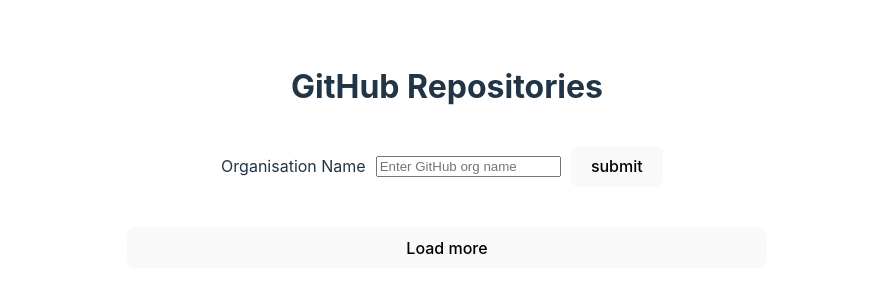
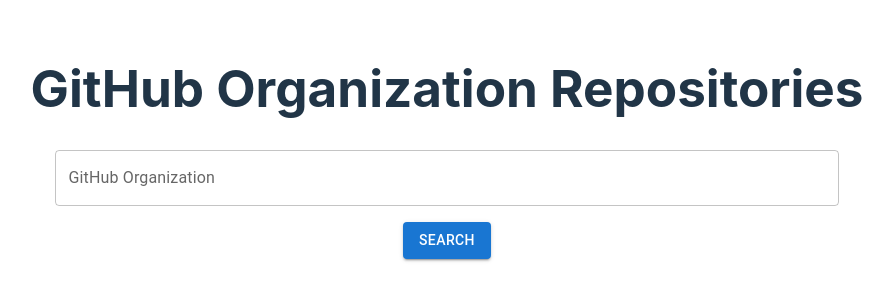
Before and after one commit to ebosetalee/g-org-repos, a React (Vite) app in the folder client/: page / in a window 1280 px wide. Shown: the part 242-542 px from the top of the page, without its empty margins (193-1086 px from the left). Built offline with nearby package versions, Linux system fonts and the light colour scheme.

Commit message:
feat: use material ui

```diff
--- a/client/package.json
+++ b/client/package.json
@@ -10,6 +10,10 @@
     "preview": "vite preview"
   },
   "dependencies": {
+    "@emotion/react": "^11.13.3",
+    "@emotion/styled": "^11.13.0",
+    "@mui/icons-material": "^6.1.1",
+    "@mui/material": "^6.1.1",
     "axios": "^1.7.7",
     "react": "^18.3.1",
     "react-dom": "^18.3.1"
--- a/client/src/App.css
+++ b/client/src/App.css
@@ -21,7 +21,7 @@
   font-size: 32px;
   text-align: center;
 }
-
+/*
 .repos {
   display: grid;
   width: 600px;
@@ -40,7 +40,7 @@
     /* column-count: 2; */
     /* border-bottom: 1px solid #eaeaea; */
 
-    a {
+    /* a {
       color: #007bff;
       text-decoration: none;
 
@@ -51,5 +51,4 @@
   }
 
 .details:hover {
- filter: drop-shadow(0 0 2em #646cffaa);
-}
+ filter: drop-shadow(0 0 2em #646cffaa); */
--- a/client/src/App.tsx
+++ b/client/src/App.tsx
@@ -1,69 +1,13 @@
-import React, { useState, useEffect } from 'react'
-// import RepoList from './repository'
-import { fetchRepositories } from './services/api'
+import RepoList from './repository'
 import './App.css'
 
-
-interface Repo {
-  id: string;
-  name: string;
-  html_url: string;
-  language: string;
-  branches: number;
-}
-
 function App() {
-  const [page, setPage] = useState(1)
-
-  const [repos, setRepos] = useState<Repo[]>([]);
-  const [org, setOrg] = useState("")
-
-  function handleInput(e: React.FormEvent) {
-    e.preventDefault()
-    fetchRepositories(org, page).then(data => { setRepos(prev => [...prev, ...data]) });
-  }
-
-  useEffect(() => {
-    if (page == 1) return;
-    if (page) {
-      fetchRepositories(org, page).then(data => setRepos(prev => [...prev, ...data]));
-    }
-  }, [org, page]);
 
   return (
-    // <h1>GitHub Organization Repositories</h1>
-    <div className="App">
-      <h1 className="repo-list-heading">GitHub Repositories</h1>
-      <form onSubmit={handleInput}>
-        <label htmlFor="org name">Organisation Name </label>
-        <input
-          id="org name"
-          value={org}
-          onChange={(e: React.ChangeEvent<HTMLInputElement>) => {
-            setPage(1)
-            setRepos([])
-            setOrg(e.target.value)
-          }}
-          placeholder="Enter GitHub org name"
-        />
-        <button>submit</button>
-        <p></p>
-      </form>
-      <ul className='repos'>
-        {repos.map(repo => (
-          <li key={repo.id} className="details">
-            <input type="checkbox" />
-            <span>Name: {repo.name}</span>
-            <a href={repo.html_url}>URL</a>
-            <span>Language: {repo.language}</span>
-            <span>Branches: {repo.branches}</span></li>
-        ))}
-      </ul>
-      <button onClick={() => setPage(page => page + 1)}>Load more</button>
+    <div>
+      <h1>GitHub Organization Repositories</h1>
+      <RepoList />
     </div>
-    // <p className="read-the-docs">
-    //   Click on the Vite and React logos to learn more
-    // </p>
   )
 }
 
--- /dev/null
+++ b/client/src/repository.tsx
@@ -0,0 +1,106 @@
+import React, { useState } from 'react';
+import { TextField, Button, Container, List, ListItem, Typography, Checkbox, IconButton } from '@mui/material';
+import ExpandMoreIcon from '@mui/icons-material/ExpandMore';
+import { fetchRepositories } from './services/api';
+
+interface branchesResponse {
+    name: string;
+    commit: { sha: string; url: string; };
+    protected: boolean
+}
+
+interface Repo {
+    id: string;
+    name: string;
+    url: string;
+    language: string;
+    total_branches: number
+    branches: branchesResponse[];
+}
+
+function App() {
+    const [org, setOrg] = useState('');
+    const [page, setPage] = useState(1);
+    //   const [hasMore, setHasMore] = useState(true);
+    const [repos, setRepos] = useState<Repo[]>([]);
+    const [expandedRepoIndex, setExpandedRepoIndex] = useState<number | null>(null);
+
+    const fetchRepos = async () => {
+        try {
+            const data = await fetchRepositories(org, page);
+            setRepos((prev) => [...prev, ...data]);
+            //   if (data.length === 0) setHasMore(false);
+        } catch (error) {
+            console.error('Error fetching repositories:', error);
+            //   setHasMore(false)
+        }
+    };
+
+    const toggleExpand = (index: number) => {
+        setExpandedRepoIndex(expandedRepoIndex === index ? null : index);
+    };
+
+    return (
+        <Container>
+            {/* <Typography variant="h2" gutterBottom>GitHub Organization Repositories</Typography> */}
+
+            <TextField
+                label="GitHub Organization"
+                variant="outlined"
+                value={org}
+                onChange={(e: React.ChangeEvent<HTMLInputElement>) => {
+                    setPage(1)
+                    setRepos([])
+                    setOrg(e.target.value)
+                }}
+                fullWidth
+            />
+
+            <Button
+                variant="contained"
+                color="primary"
+                onClick={fetchRepos}
+                style={{ marginTop: '16px', marginBottom: '16px' }}
+            >
+                Search
+            </Button>
+
+            <List>
+                {repos.map((repo, index) => (
+                    <ListItem key={index}>
+                        <Checkbox />
+                        <Typography variant="body1" style={{ flex: 1 }}>{repo.name}</Typography>
+                        <Typography variant="body2" style={{ flex: 1 }}><a href={repo.url}> Repo Link</a></Typography>
+                        <Typography variant="body2" style={{ flex: 1 }}>Language: {repo.language} </Typography>
+                        <Typography variant="body1" style={{ flex: 1 }}>Branches: {repo.total_branches}</Typography>
+                        <IconButton onClick={() => toggleExpand(index)}>
+                            <ExpandMoreIcon />
+                        </IconButton>
+
+                        {expandedRepoIndex === index && (
+                            <List style={{ marginBottom: '24px' }}>
+                                {repo.branches.slice(0, 10).map((branch, i) => (
+                                    <ListItem key={i} style={{ display: 'block' }}>
+                                        <div>
+                                            {/* Branch name */}
+                                            <Typography variant="body2">
+                                                <strong>Branch:</strong> {branch.name}
+                                            </Typography>
+
+                                            {/* Protected status */}
+                                            <Typography variant="body2" style={{ color: branch.protected ? 'green' : 'red' }}>
+                                                <strong>Status:</strong> {branch.protected ? 'Protected' : 'Unprotected'}
+                                            </Typography>
+                                        </div>
+                                    </ListItem>
+                                ))}
+                            </List>
+                        )}
+                    </ListItem>
+                ))}
+            </List>
+        </Container>
+    );
+}
+
+export default App;
```
Also changed, not shown: 1 other file (tests, documents, lock files or other folders).
